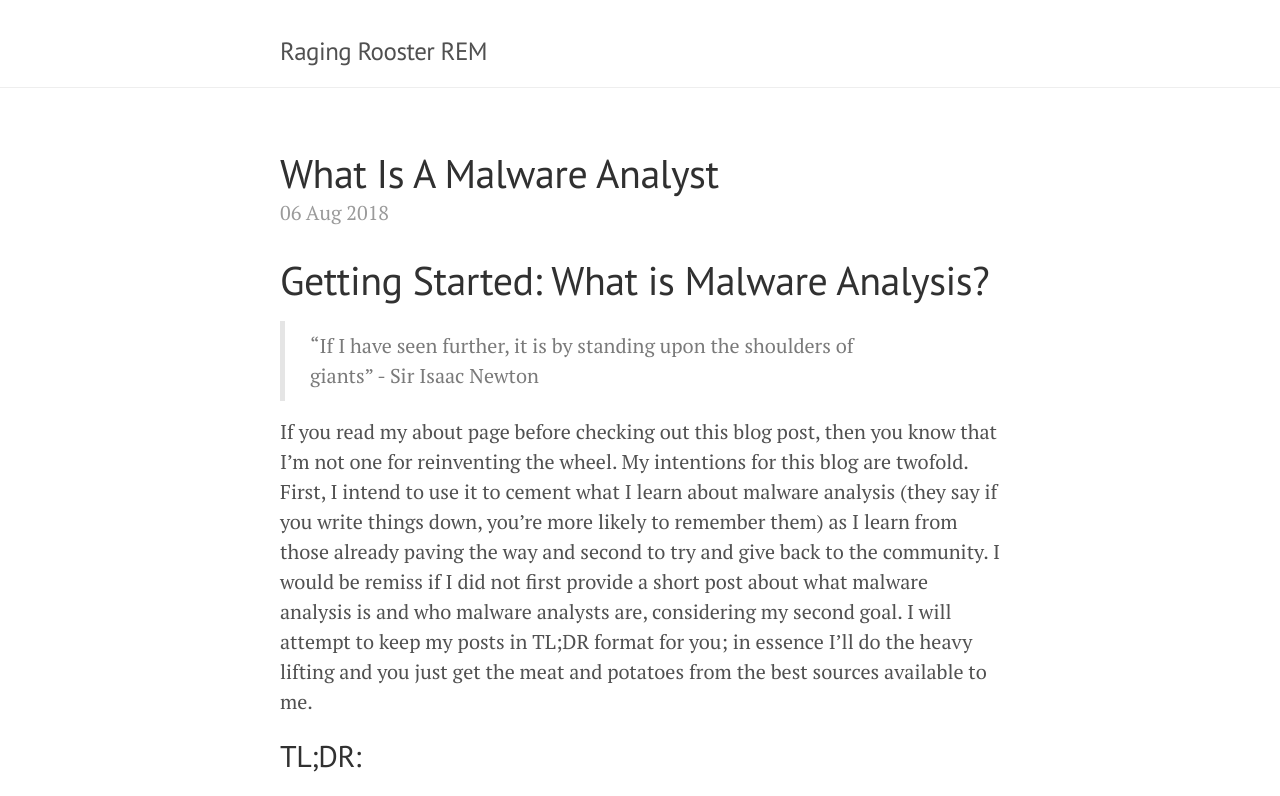
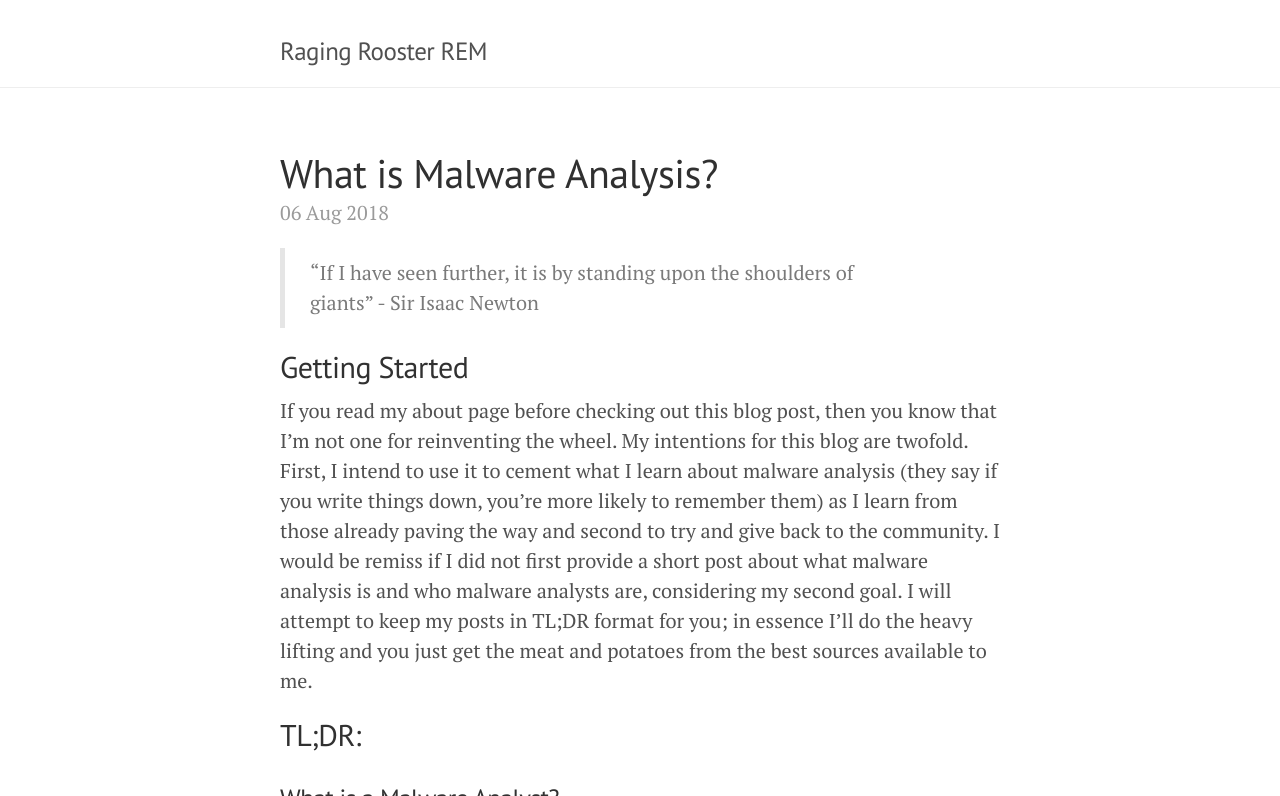
Before and after one commit to ragingrooster/ragingrooster.github.io, a Jekyll site: the page built from _posts/2018-08-06-what-is-a-malware-analyst.md, in a window 1280 px wide and 900 px high, cut to the strip 104-900 px from the top of the window. Built offline with Jekyll 4.4.1, drawn with Linux system fonts in a browser that asks for light colours; our own code applies the rules of GitHub Pages for plain Markdown files; some of the changed lines change nothing that is shown.

Commit message:
Update 2018-08-06-what-is-a-malware-analyst.md

```diff
--- a/_posts/2018-08-06-what-is-a-malware-analyst.md
+++ b/_posts/2018-08-06-what-is-a-malware-analyst.md
@@ -1,6 +1,10 @@
-# Getting Started: What is Malware Analysis?
+---
+layout: post
+title: What is Malware Analysis?
+---
 > "If I have seen further, it is by standing upon the shoulders of giants" - Sir Isaac Newton
 
+## Getting Started
 If you read my about page before checking out this blog post, then you know that I'm not one for reinventing the wheel. My intentions for this blog are twofold. First, I intend to use it to cement what I learn about malware analysis (they say if you write things down, you’re more likely to remember them) as I learn from those already paving the way and second to try and give back to the community. I would be remiss if I did not first provide a short post about what malware analysis is and who malware analysts are, considering my second goal. I will attempt to keep my posts in TL;DR format for you; in essence I’ll do the heavy lifting and you just get the meat and potatoes from the best sources available to me.
 
 ## TL;DR:
```
